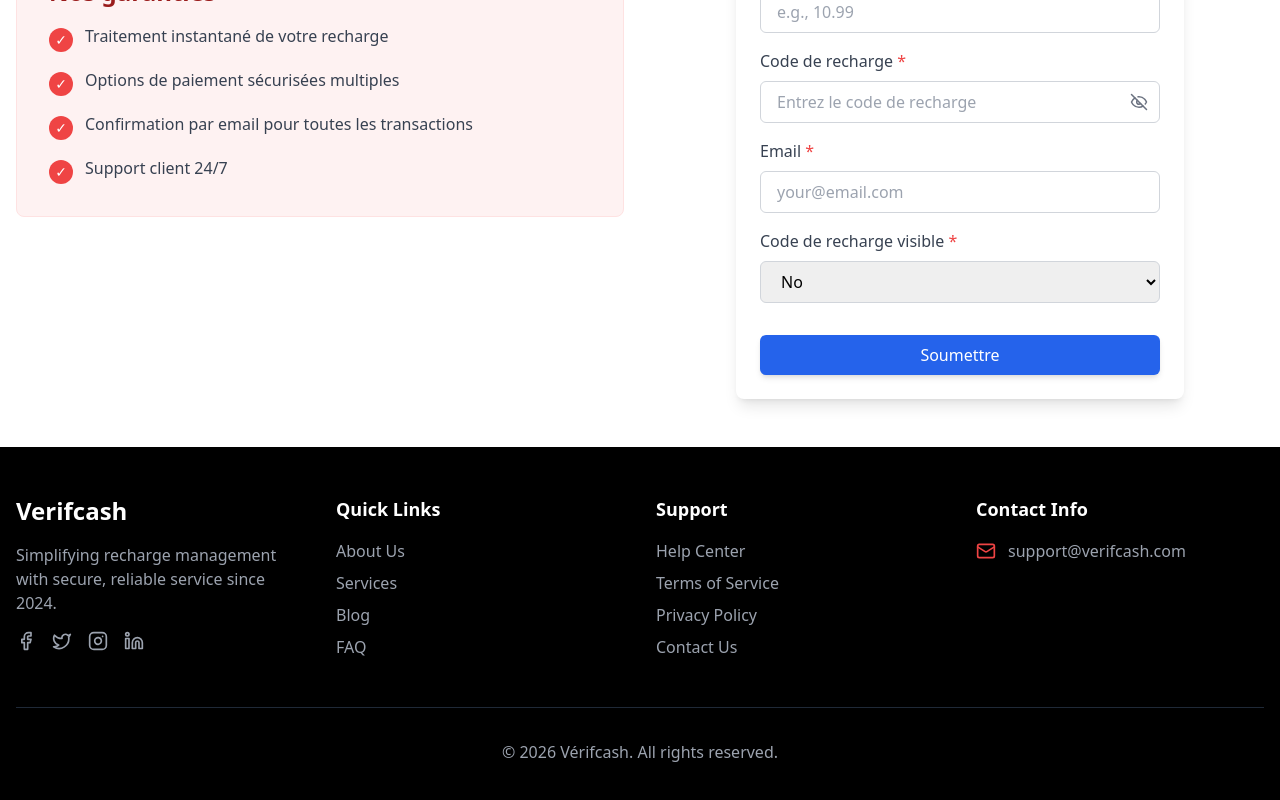
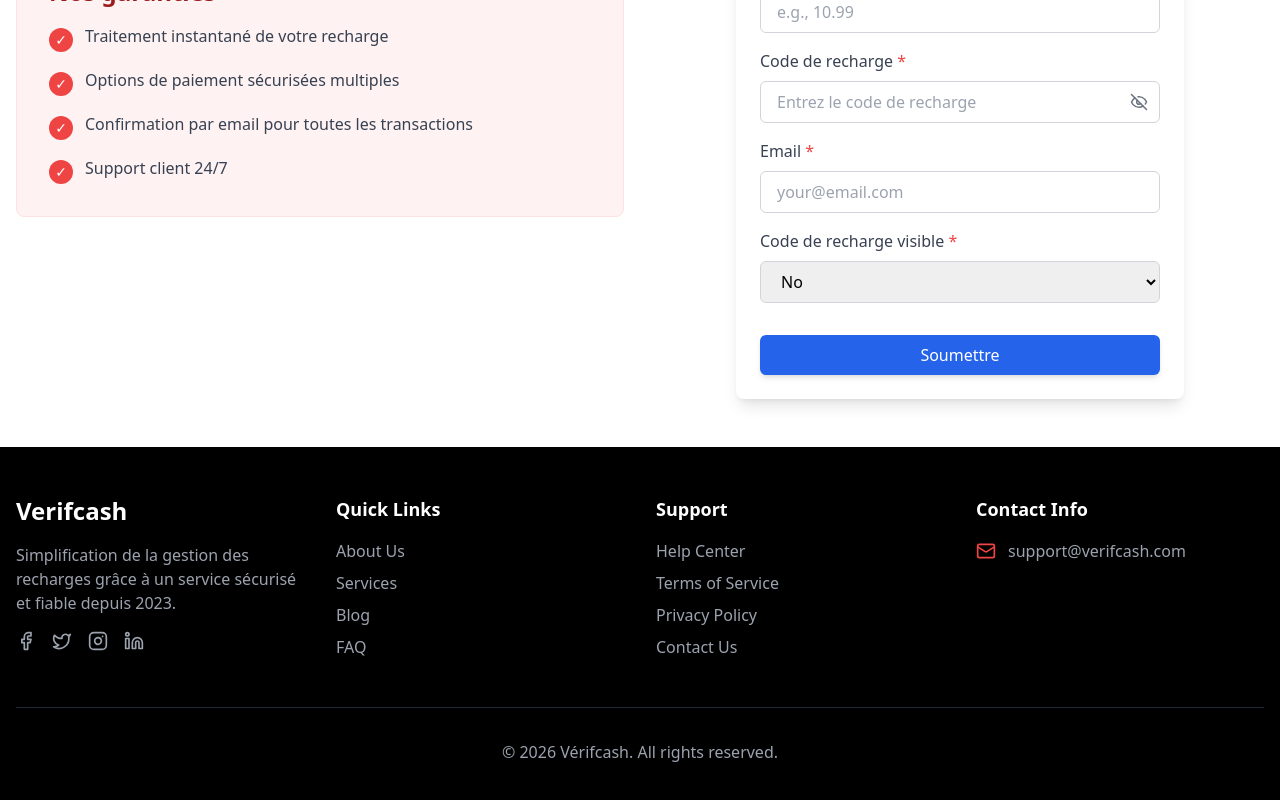
Before and after one commit to Medellin20/VerificationTr, a React (Vite) app in the folder Vérification VF/: page / in a window 1280 px wide. Shown: the part 1659-2459 px from the top of the page. Built offline with nearby package versions, Linux system fonts and the light colour scheme.

Commit message:
Correction

```diff
--- a/Vérification VF/src/components/Footer.tsx
+++ b/Vérification VF/src/components/Footer.tsx
@@ -11,7 +11,7 @@ const Footer: React.FC = () => {
           <div>
             <h3 className="text-2xl font-bold mb-4">Verifcash</h3>
             <p className="text-gray-400 mb-4">
-              Simplifying recharge management with secure, reliable service since 2024.
+              Simplification de la gestion des recharges grâce à un service sécurisé et fiable depuis 2023.
             </p>
             <div className="flex space-x-4">
               <a href="#" className="text-gray-400 hover:text-red-500 transition-colors">
```
